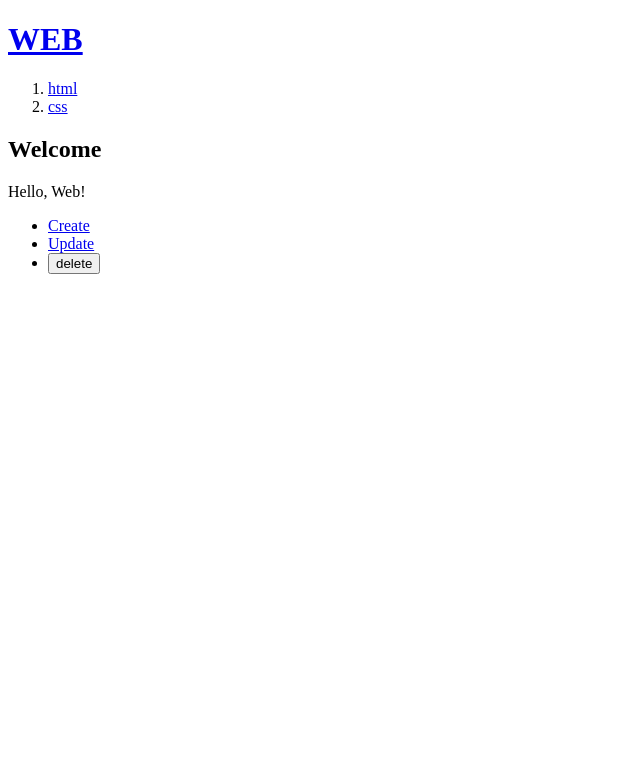
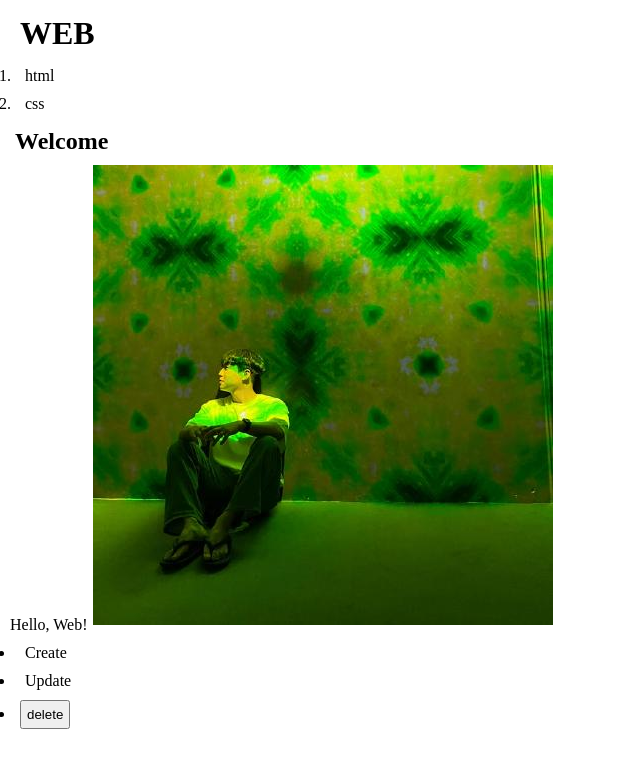
Before and after one commit to nlom0218/my-nextjs, a Next.js app: page / in a window 1280 px wide. Shown: the top 768 px of the page, without its empty margins (0-640 px from the left). Built offline with nearby package versions, Linux system fonts and the light colour scheme.

Commit message:
feat: 정적 파일

```diff
--- a/src/app/globals.css
+++ b/src/app/globals.css
@@ -1,107 +1,10 @@
-:root {
-  --max-width: 1100px;
-  --border-radius: 12px;
-  --font-mono: ui-monospace, Menlo, Monaco, 'Cascadia Mono', 'Segoe UI Mono',
-    'Roboto Mono', 'Oxygen Mono', 'Ubuntu Monospace', 'Source Code Pro',
-    'Fira Mono', 'Droid Sans Mono', 'Courier New', monospace;
-
-  --foreground-rgb: 0, 0, 0;
-  --background-start-rgb: 214, 219, 220;
-  --background-end-rgb: 255, 255, 255;
-
-  --primary-glow: conic-gradient(
-    from 180deg at 50% 50%,
-    #16abff33 0deg,
-    #0885ff33 55deg,
-    #54d6ff33 120deg,
-    #0071ff33 160deg,
-    transparent 360deg
-  );
-  --secondary-glow: radial-gradient(
-    rgba(255, 255, 255, 1),
-    rgba(255, 255, 255, 0)
-  );
-
-  --tile-start-rgb: 239, 245, 249;
-  --tile-end-rgb: 228, 232, 233;
-  --tile-border: conic-gradient(
-    #00000080,
-    #00000040,
-    #00000030,
-    #00000020,
-    #00000010,
-    #00000010,
-    #00000080
-  );
-
-  --callout-rgb: 238, 240, 241;
-  --callout-border-rgb: 172, 175, 176;
-  --card-rgb: 180, 185, 188;
-  --card-border-rgb: 131, 134, 135;
-}
-
-@media (prefers-color-scheme: dark) {
-  :root {
-    --foreground-rgb: 255, 255, 255;
-    --background-start-rgb: 0, 0, 0;
-    --background-end-rgb: 0, 0, 0;
-
-    --primary-glow: radial-gradient(rgba(1, 65, 255, 0.4), rgba(1, 65, 255, 0));
-    --secondary-glow: linear-gradient(
-      to bottom right,
-      rgba(1, 65, 255, 0),
-      rgba(1, 65, 255, 0),
-      rgba(1, 65, 255, 0.3)
-    );
-
-    --tile-start-rgb: 2, 13, 46;
-    --tile-end-rgb: 2, 5, 19;
-    --tile-border: conic-gradient(
-      #ffffff80,
-      #ffffff40,
-      #ffffff30,
-      #ffffff20,
-      #ffffff10,
-      #ffffff10,
-      #ffffff80
-    );
-
-    --callout-rgb: 20, 20, 20;
-    --callout-border-rgb: 108, 108, 108;
-    --card-rgb: 100, 100, 100;
-    --card-border-rgb: 200, 200, 200;
-  }
-}
-
+body,
 * {
-  box-sizing: border-box;
-  padding: 0;
   margin: 0;
-}
-
-html,
-body {
-  max-width: 100vw;
-  overflow-x: hidden;
-}
-
-body {
-  color: rgb(var(--foreground-rgb));
-  background: linear-gradient(
-      to bottom,
-      transparent,
-      rgb(var(--background-end-rgb))
-    )
-    rgb(var(--background-start-rgb));
+  padding: 5px;
 }
 
 a {
-  color: inherit;
   text-decoration: none;
+  color: #000000;
 }
-
-@media (prefers-color-scheme: dark) {
-  html {
-    color-scheme: dark;
-  }
-}
--- a/src/app/layout.tsx
+++ b/src/app/layout.tsx
@@ -1,5 +1,6 @@
 import type { Metadata } from 'next';
 import Link from 'next/link';
+import './globals.css';
 
 export const metadata: Metadata = {
   title: 'My First NextJS',
--- a/src/app/page.tsx
+++ b/src/app/page.tsx
@@ -1,8 +1,11 @@
+import Image from 'next/image';
+
 export default function Home() {
   return (
     <>
       <h2>Welcome</h2>
       Hello, Web!
+      <img src="/hd-avatar.jpeg" alt="hero이미지" />
     </>
   );
 }
```
Also changed, not shown: public/hd-avatar.jpeg (added).
